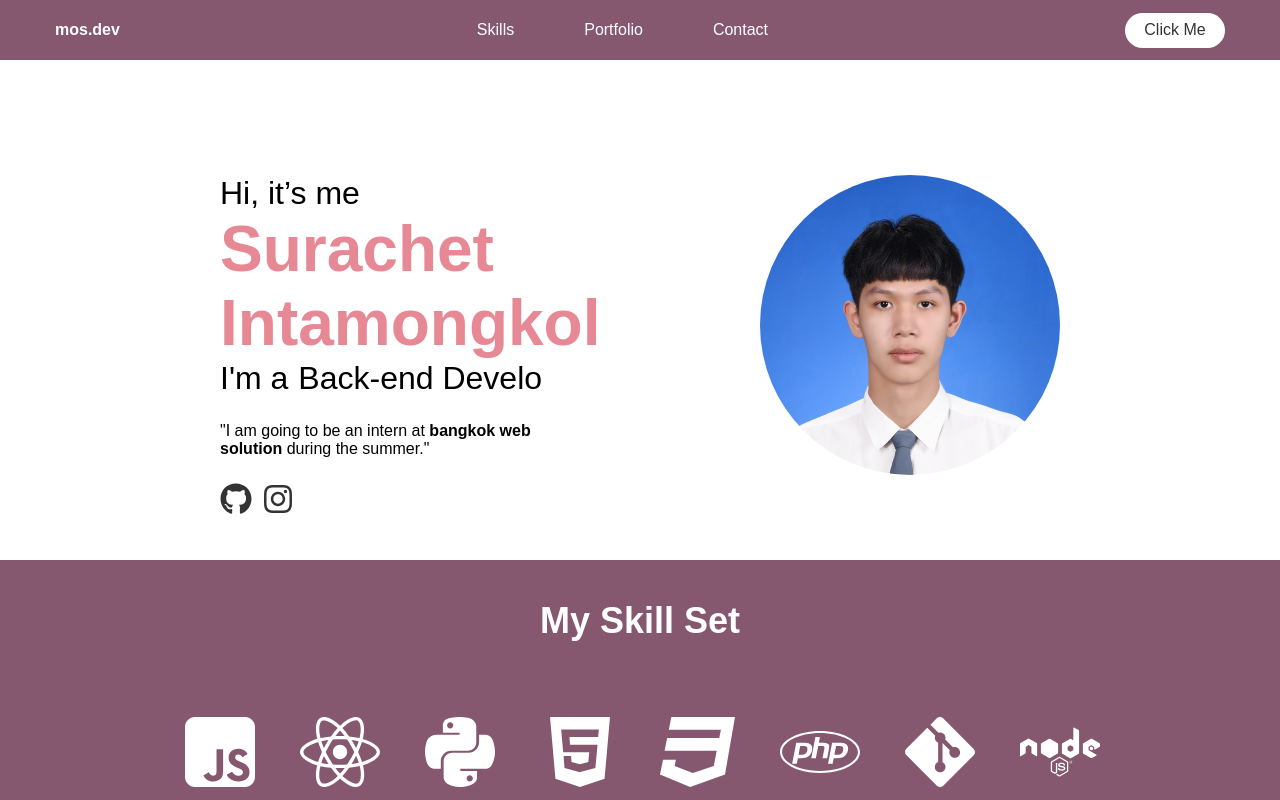
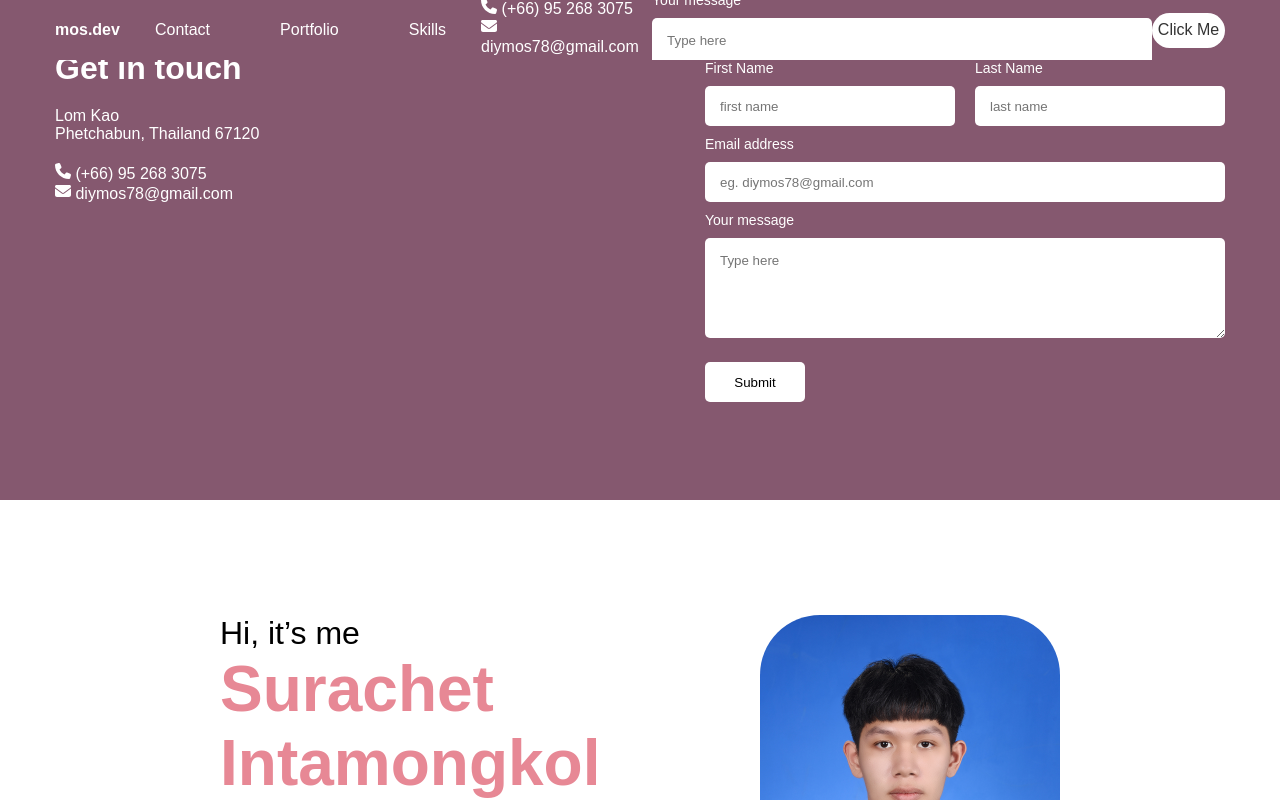
Before and after one commit to MosSurachet/portfolio, a React (Vite) app: page /contact in a window 1280 px wide. Shown: the top 800 px of the page. Built offline with nearby package versions, Linux system fonts and the light colour scheme.

Commit message:
Add feature multi page react

```diff
--- a/package.json
+++ b/package.json
@@ -16,6 +16,7 @@
     "react-dom": "^18.2.0",
     "react-icons": "^5.0.1",
     "react-parallax-tilt": "^1.7.209",
+    "react-router-dom": "^6.22.0",
     "react-type-animation": "^3.2.0",
     "react-visibility-sensor": "^5.1.1"
   },
--- a/src/App.jsx
+++ b/src/App.jsx
@@ -1,8 +1,6 @@
 import { useState } from 'react'
-import reactLogo from './assets/react.svg'
-import viteLogo from '/vite.svg'
 import './App.css'
-import AnimatedCursor from "react-animated-cursor"
+import { BrowserRouter, NavLink, Route, Routes } from 'react-router-dom'
 
 import Navbar from './components/Navbar/Navbar'
 import Hero from './components/Hero/Hero'
@@ -18,40 +16,24 @@ function App() {
   const [count, setCount] = useState(0)
 
   return (
+    <BrowserRouter>
       <>
-    {/* <AnimatedCursor
-      innerSize={8}
-      outerSize={8}
-      color='0, 65, 125'
-      outerAlpha={0.2}
-      innerScale={1.5}
-      outerScale={{
-        border: '3px solid #fff'
-      }}
-      clickables={[
-        'a',
-        'input[type="text"]',
-        'input[type="email"]',
-        'input[type="number"]',
-        'input[type="submit"]',
-        'input[type="image"]',
-        'label[for]',
-        'select',
-        'textarea',
-        'button',
-        '.link'
-      ]}
-    /> */}
         <Navbar />
+        <Routes>
+          <Route path='/about' element = {<Hero />} />
+          <Route path='/skills' element = {<Skills />} />
+          <Route path='/contact' element = {<Contact />} />
+        </Routes>
         <Hero />
         <Skills />
-      {/* <Services /> */}
         <Portfolio />
-      {/* <NumberEXP /> */}
-      {/* <Testimonials /> */}
+        {/* <Services />
+        <NumberEXP />
+        <Testimonials /> */}
         <Contact />
         <Footer />
       </>
+    </BrowserRouter>
   )
 }
 
--- a/src/components/Hero/Hero.module.css
+++ b/src/components/Hero/Hero.module.css
@@ -10,7 +10,7 @@
 
     & .hero_con {
         display: flex;
-        justify-content:space-between;
+        justify-content:center;
         margin-top: 115px;
         margin-left: 220px;
         margin-right: 220px;
@@ -53,11 +53,11 @@
         & .hero_img{
             width: 300px;
             height: 300px;
-            border-radius: 100%;
+            border-radius: 20%;
             background-image: url('/src/assets/photoSurachet.jpg');
             background-position: top center;
             background-size: cover;
-            margin-left: 130px;
+            margin-left: 50px;
         }
     }
 }
@@ -74,6 +74,14 @@
             & .hero_info, & .hero_img{
                 width: 100%;
             }
+
+            & .hero_img{
+                margin: 0 0;
+            }
+
+            & .hero_social{
+                margin-bottom: 50px;
+            }
         }
     }
 }
--- a/src/components/Navbar/Navbar.jsx
+++ b/src/components/Navbar/Navbar.jsx
@@ -1,6 +1,12 @@
 import React, {useState} from 'react'
 import styles from './Navbar.module.css'
 import { FaBars } from 'react-icons/fa6'
+import { BrowserRouter, NavLink, Route, Routes } from 'react-router-dom'
+import Contact from '../Contact/Contact'
+import Skills from '../Skills/Skills'
+import portfolio from '../Portfolio/portfolio'
+
+let activeClassName = "nav-active"
 
 function Navbar() {
 
@@ -15,14 +21,33 @@ function Navbar() {
             <div className={styles.container}>
                 <div className={styles.nav_con}>
                     <div className={styles.logo}>
-                    <a href="">mos.dev</a>
+                        <a href=""><NavLink end to="" className={({ isActive }) => isActive ? activeClassName : undefined}> mos.dev </NavLink></a>
                     </div>
                     <ul>
-                    <li><a href="#">Skills</a></li>
-                    <li><a href="#">Portfolio</a></li>
-                    <li><a href="#">Contact</a></li>
+                        <li>
+                            <a href="/contact">Contact</a>
+                        </li>
+                        <li>
+                            <a href="/portfolio">Portfolio</a>
+                        </li>
+                        <li>
+                            <a href="/skills">Skills</a>
+                        </li>
+                        {/* <li>
+                        <NavLink end to="/contact" className={({ isActive }) => isActive ? activeClassName : undefined}> Contact </NavLink>
+                        </li>
+                        <li>
+                        <NavLink end to="/Portfolio" className={({ isActive }) => isActive ? activeClassName : undefined}> Portfolio </NavLink>
+                        </li>
+                        <li>
+                        <NavLink end to="/Skills" className={({ isActive }) => isActive ? activeClassName : undefined}> Skills </NavLink>
+                        </li> */}
                     </ul>
-
+                    <Routes>
+                        <Route path='/contact' element = {<Contact />}/>
+                        <Route path='/Portfolio' element = {<portfolio />}/>
+                        <Route path='/Skills' element = {<Skills />}/>
+                    </Routes>
                     <div className={styles.button}>
                         <a href="Mos.html">Click Me</a>
                     </div>
@@ -45,7 +70,6 @@ function Navbar() {
                 ) : null }
             </div>
         </nav>
-
   )
 }
 
--- a/src/components/Navbar/Navbar.module.css
+++ b/src/components/Navbar/Navbar.module.css
@@ -1,7 +1,9 @@
 nav{
     overflow: hidden;
     background-color: #85586F;
-    position: relative;
+    position: fixed;
+    width: 100%;
+    z-index: 1;
 
     & a{
         color:  #fff;
@@ -44,6 +46,7 @@ nav{
                 }
             }
         }
+
 
         & .button{
             width: 100px;
--- a/src/components/Portfolio/Portfolio.module.css
+++ b/src/components/Portfolio/Portfolio.module.css
@@ -24,6 +24,7 @@
                 height: 300px;
                 border-radius: 20px;
                 object-fit: cover;
+
             }
 
             & p{
```
Also changed, not shown: 1 other file (tests, documents, lock files or other folders). Lines whose indentation alone changed are shown as unchanged.
